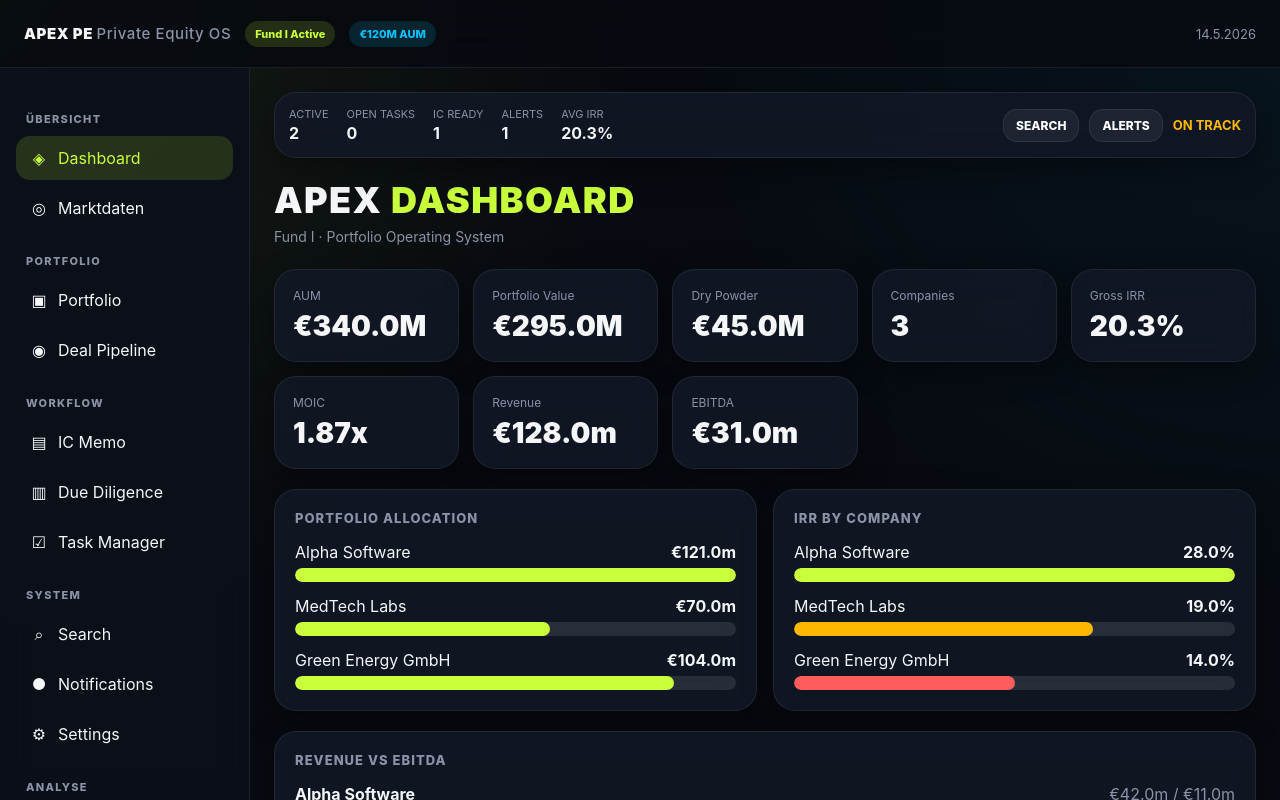
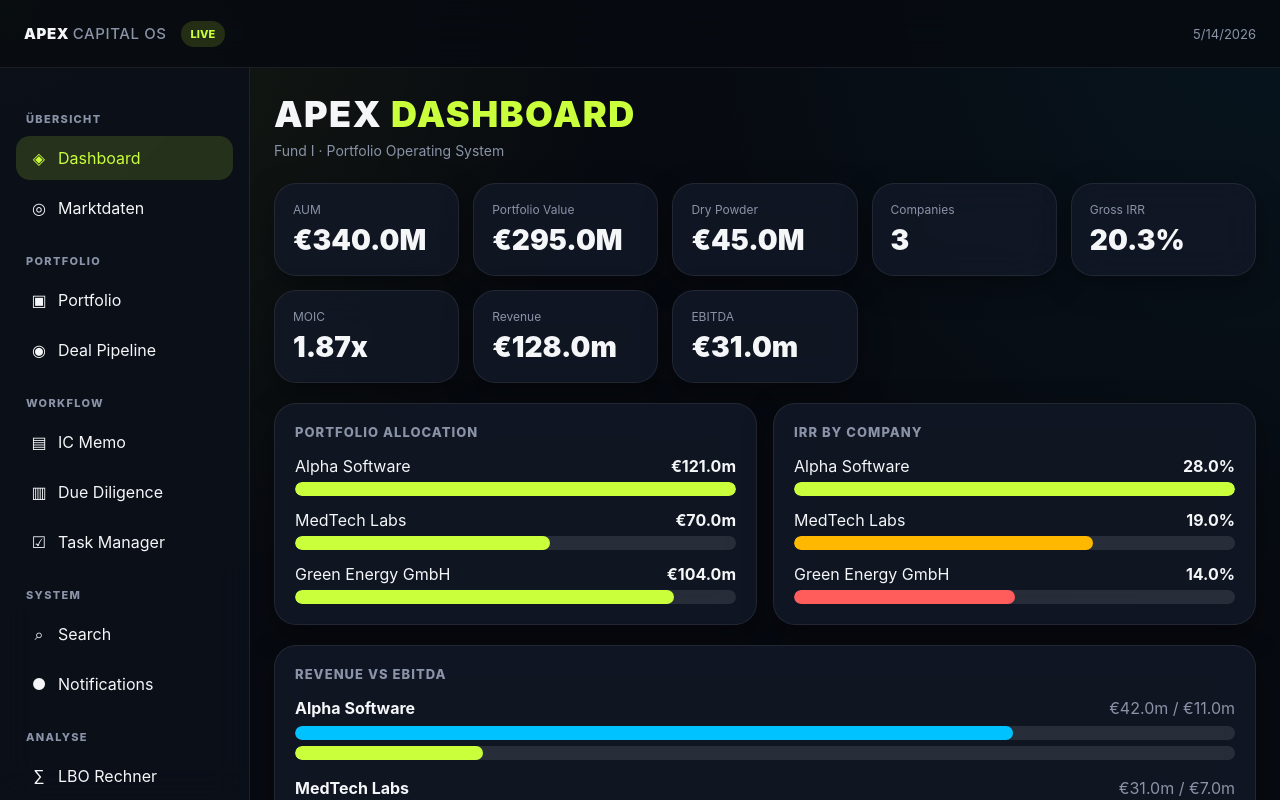
Before and after one commit to somatic3000-dev/apex-pe-app, a React (Vite) app: page / in a window 1280 px wide. Shown: the top 800 px of the page. Built offline with nearby package versions, Linux system fonts and the light colour scheme.

Commit message:
App.jsx aktualisieren

```diff
--- a/src/App.jsx
+++ b/src/App.jsx
@@ -1,4 +1,20 @@
+// src/App.jsx
+
 import { useEffect, useState } from "react";
+
+import "./App.css";
+
+import Dashboard from "./pages/Dashboard";
+import MarketData from "./pages/MarketData";
+import Portfolio from "./pages/Portfolio";
+import Pipeline from "./pages/Pipeline";
+import LBOModel from "./pages/LBOModel";
+import AIAssistant from "./pages/AIAssistant";
+import Reporting from "./pages/Reporting";
+import Settings from "./pages/Settings";
+import TaskManager from "./pages/TaskManager";
+import Notifications from "./pages/Notifications";
+import ICMemo from "./pages/ICMemo";
 
 import {
   initialFund,
@@ -7,203 +23,205 @@ import {
   NAV,
 } from "./data/mockData";
 
-import Dashboard from "./pages/Dashboard";
-import MarketData from "./pages/MarketData";
-import Portfolio from "./pages/Portfolio";
-import DealPipeline from "./pages/DealPipeline";
-import LBOCalculator from "./pages/LBOCalculator";
-import AIAdvisor from "./pages/AIAdvisor";
-import Reporting from "./pages/Reporting";
-import ICMemo from "./pages/ICMemo";
-import DueDiligence from "./pages/DueDiligence";
-import TaskManager from "./pages/TaskManager";
-import Notifications from "./pages/Notifications";
-import Search from "./pages/Search";
-import Settings from "./pages/Settings";
-import CommandBar from "./components/CommandBar";
+export default function App() {
+  const [activePage, setActivePage] =
+    useState("dashboard");
 
-const loadSaved = (key, fallback) => {
-  try {
-    const raw = localStorage.getItem(key);
-    return raw ? JSON.parse(raw) : fallback;
-  } catch {
-    return fallback;
-  }
-};
-
-const mobileNav = [
-  { id: "dashboard", label: "Home", icon: "◈" },
-  { id: "portfolio", label: "Portfolio", icon: "▣" },
-  { id: "pipeline", label: "Deals", icon: "◉" },
-  { id: "search", label: "Search", icon: "⌕" },
-  { id: "notifications", label: "Alerts", icon: "●" },
-];
-
-export default function App() {
-  const [page, setPage] = useState("dashboard");
-  const [fund] = useState(initialFund);
-
-  const [portfolio, setPortfolio] = useState(() =>
-    loadSaved("apex_portfolio", initialPortfolio)
+  const [portfolio, setPortfolio] =
+    useState(() => {
+      const saved =
+        localStorage.getItem(
+          "apex_portfolio"
         );
 
-  const [deals, setDeals] = useState(() =>
-    loadSaved("apex_deals", initialDeals)
+      return saved
+        ? JSON.parse(saved)
+        : initialPortfolio;
+    });
+
+  const [deals, setDeals] =
+    useState(() => {
+      const saved =
+        localStorage.getItem(
+          "apex_deals"
         );
 
-  const [tasks, setTasks] = useState(() => loadSaved("apex_tasks", []));
-
-  const [finnhubKey, setFinnhubKey] = useState(
-    () => localStorage.getItem("apex_finnhub_key") || ""
-  );
+      return saved
+        ? JSON.parse(saved)
+        : initialDeals;
+    });
 
   useEffect(() => {
-    localStorage.setItem("apex_portfolio", JSON.stringify(portfolio));
+    localStorage.setItem(
+      "apex_portfolio",
+      JSON.stringify(portfolio)
+    );
   }, [portfolio]);
 
   useEffect(() => {
-    localStorage.setItem("apex_deals", JSON.stringify(deals));
+    localStorage.setItem(
+      "apex_deals",
+      JSON.stringify(deals)
+    );
   }, [deals]);
 
-  useEffect(() => {
-    localStorage.setItem("apex_tasks", JSON.stringify(tasks));
-  }, [tasks]);
-
-  useEffect(() => {
-    localStorage.setItem("apex_finnhub_key", finnhubKey);
-  }, [finnhubKey]);
-
-  const resetPortfolio = () => {
-    if (confirm("Portfolio auf Beispieldaten zurücksetzen?")) {
-      setPortfolio(initialPortfolio);
-    }
-  };
-
-  const sections = NAV.reduce((acc, item) => {
-    if (!acc[item.section]) acc[item.section] = [];
-    acc[item.section].push(item);
-    return acc;
-  }, {});
-
-  function renderPage() {
-    return {
-      dashboard: <Dashboard fund={fund} portfolio={portfolio} quotes={{}} />,
-      markt: (
-        <MarketData
-          finnhubKey={finnhubKey}
-          setFinnhubKey={setFinnhubKey}
+  const pages = {
+    dashboard: (
+      <Dashboard
+        fund={initialFund}
+        portfolio={portfolio}
       />
     ),
+
+    markt: <MarketData />,
+
     portfolio: (
       <Portfolio
         portfolio={portfolio}
-          setPortfolio={setPortfolio}
-          resetPortfolio={resetPortfolio}
+        setPortfolio={
+          setPortfolio
+        }
       />
     ),
-      pipeline: <DealPipeline deals={deals} setDeals={setDeals} />,
-      lbo: <LBOCalculator />,
-      ai: <AIAdvisor portfolio={portfolio} deals={deals} />,
-      ic: <ICMemo deals={deals} />,
-      dd: <DueDiligence deals={deals} />,
+
+    pipeline: (
+      <Pipeline
+        deals={deals}
+        setDeals={setDeals}
+      />
+    ),
+
+    lbo: <LBOModel />,
+
+    ai: <AIAssistant />,
+
+    reporting: (
+      <Reporting
+        fund={initialFund}
+        portfolio={portfolio}
+      />
+    ),
+
     tasks: (
-        <TaskManager deals={deals} tasks={tasks} setTasks={setTasks} />
+      <TaskManager
+        deals={deals}
+      />
     ),
-      search: <Search portfolio={portfolio} deals={deals} tasks={tasks} />,
+
     notifications: (
-        <Notifications portfolio={portfolio} deals={deals} tasks={tasks} />
+      <Notifications
+        portfolio={portfolio}
+        deals={deals}
+      />
     ),
-      reporting: <Reporting portfolio={portfolio} fund={fund} />,
+
+    icmemo: (
+      <ICMemo
+        deals={deals}
+      />
+    ),
+
     settings: <Settings />,
-    }[page];
+  };
+
+  function renderNavigation() {
+    let lastSection = "";
+
+    return NAV.map((item) => {
+      const showSection =
+        item.section !==
+        lastSection;
+
+      lastSection =
+        item.section;
+
+      return (
+        <div key={item.id}>
+          {showSection && (
+            <div className="nav-section">
+              {item.section}
+            </div>
+          )}
+
+          <div
+            className={`nav-item ${
+              activePage ===
+              item.id
+                ? "active"
+                : ""
+            }`}
+            onClick={() =>
+              setActivePage(
+                item.id
+              )
+            }
+          >
+            <div className="nav-icon">
+              {item.icon}
+            </div>
+
+            <div>
+              {item.label}
+            </div>
+          </div>
+        </div>
+      );
+    });
   }
 
   return (
     <div className="app">
-      <header className="topbar">
+      <div className="topbar">
         <div className="topbar-logo">
-          APEX PE <span>Private Equity OS</span>
+          APEX{" "}
+          <span>
+            CAPITAL OS
+          </span>
         </div>
 
-        <span className="badge badge-green">Fund I Active</span>
+        <div className="badge badge-green">
+          LIVE
+        </div>
 
-        <span className="badge badge-blue">
-          €{fund.aum || fund.commitments || 0}M AUM
-        </span>
+        <div className="date">
+          {new Date().toLocaleDateString()}
+        </div>
+      </div>
 
-        <span className="date">{new Date().toLocaleDateString("de-DE")}</span>
-      </header>
+      <div className="sidebar">
+        {renderNavigation()}
+      </div>
 
-      <nav className="sidebar">
-        {Object.entries(sections).map(([section, items]) => (
-          <div key={section}>
-            <div className="nav-section">{section}</div>
+      <div className="main">
+        {
+          pages[
+            activePage
+          ]
+        }
+      </div>
 
-            {items.map((item) => (
-              <div
-                key={item.id}
-                className={`nav-item ${page === item.id ? "active" : ""}`}
-                onClick={() => setPage(item.id)}
-              >
-                <span className="nav-icon">{item.icon}</span>
-                {item.label}
-              </div>
-            ))}
-          </div>
-        ))}
-      </nav>
-
-      <main className="main">
-        <CommandBar
-          portfolio={portfolio}
-          deals={deals}
-          tasks={tasks}
-          setPage={setPage}
-        />
-
-        {renderPage()}
-      </main>
-
-      <nav
-        className="mobile-nav"
-        style={{
-          position: "fixed",
-          left: 12,
-          right: 12,
-          bottom: 12,
-          zIndex: 999,
-          display: "grid",
-          gridTemplateColumns: "repeat(5, 1fr)",
-          gap: 6,
-          padding: 8,
-          borderRadius: 18,
-          background: "rgba(10,12,18,0.92)",
-          border: "1px solid rgba(255,255,255,0.12)",
-          backdropFilter: "blur(12px)",
-        }}
-      >
-        {mobileNav.map((item) => (
+      <div className="mobile-nav">
+        {NAV.slice(0, 5).map(
+          (item) => (
             <button
               key={item.id}
-            onClick={() => setPage(item.id)}
-            style={{
-              border: "none",
-              borderRadius: 12,
-              padding: "8px 4px",
-              background:
-                page === item.id ? "rgba(201,255,59,0.16)" : "transparent",
-              color:
-                page === item.id ? "var(--accent)" : "rgba(255,255,255,0.6)",
-              fontSize: 11,
-              display: "grid",
-              gap: 3,
-            }}
+              className={`btn ${
+                activePage ===
+                item.id
+                  ? "btn-primary"
+                  : "btn-ghost"
+              }`}
+              onClick={() =>
+                setActivePage(
+                  item.id
+                )
+              }
             >
-            <span style={{ fontSize: 16 }}>{item.icon}</span>
-            {item.label}
+              {item.icon}
             </button>
-        ))}
-      </nav>
+          )
+        )}
+      </div>
     </div>
   );
 }
```
Lines whose indentation alone changed are shown as unchanged.
